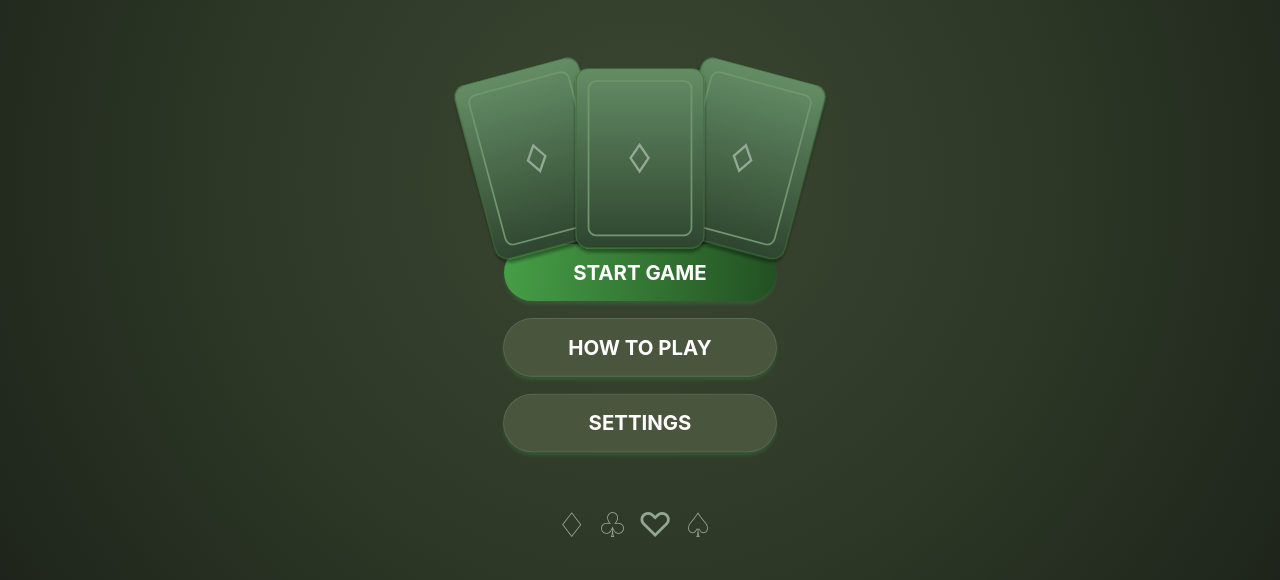
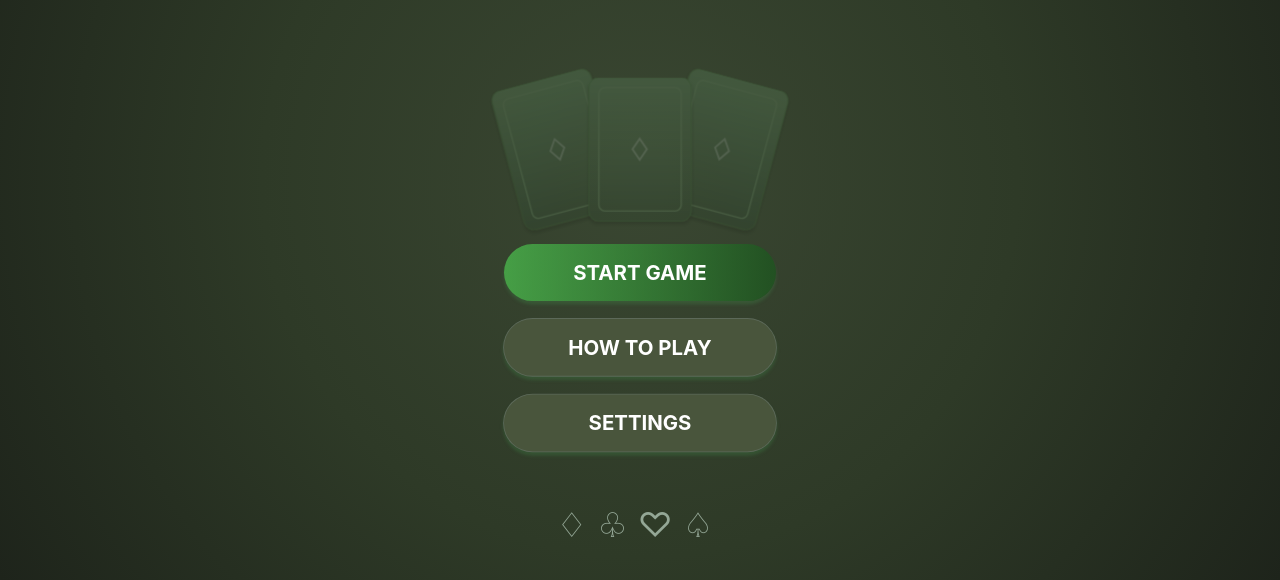
Before and after one commit to cse110-sp25-group3/warmup-exercise, a plain HTML site: page step3-blackjack/pages/start.html in a window 1280 px wide. Shown: the part 220-800 px from the top of the page. Drawn offline with Linux system fonts and the light colour scheme.

Commit message:
start.css edit

```diff
--- a/step3-blackjack/pages/start.css
+++ b/step3-blackjack/pages/start.css
@@ -142,7 +142,7 @@ body {
   display: flex;
   justify-content: center;
   align-items: center;
-  pointer-events: none; /* ✅ 완전 투명하게 */
+  pointer-events: none;
 }
 
 .modal iframe {
@@ -151,10 +151,30 @@ body {
   border: none;
   border-radius: 16px;
   background: transparent;
-  pointer-events: auto;  /* ✅ iframe 내부 클릭 가능하게 복구 */
+  pointer-events: auto;
 }
 
 
 .hidden {
   display: none;
 }
+
+
+@media (max-height: 850px) {
+  .card-stack {
+    opacity: 0.3;
+    transform: scale(0.8);
+    z-index: 0;
+  }
+
+  .card-stack .card {
+    pointer-events: none;
+  }
+
+  .start-button,
+  .how-button,
+  .settings-button {
+    z-index: 2;
+    position: relative;
+  }
+}
```
